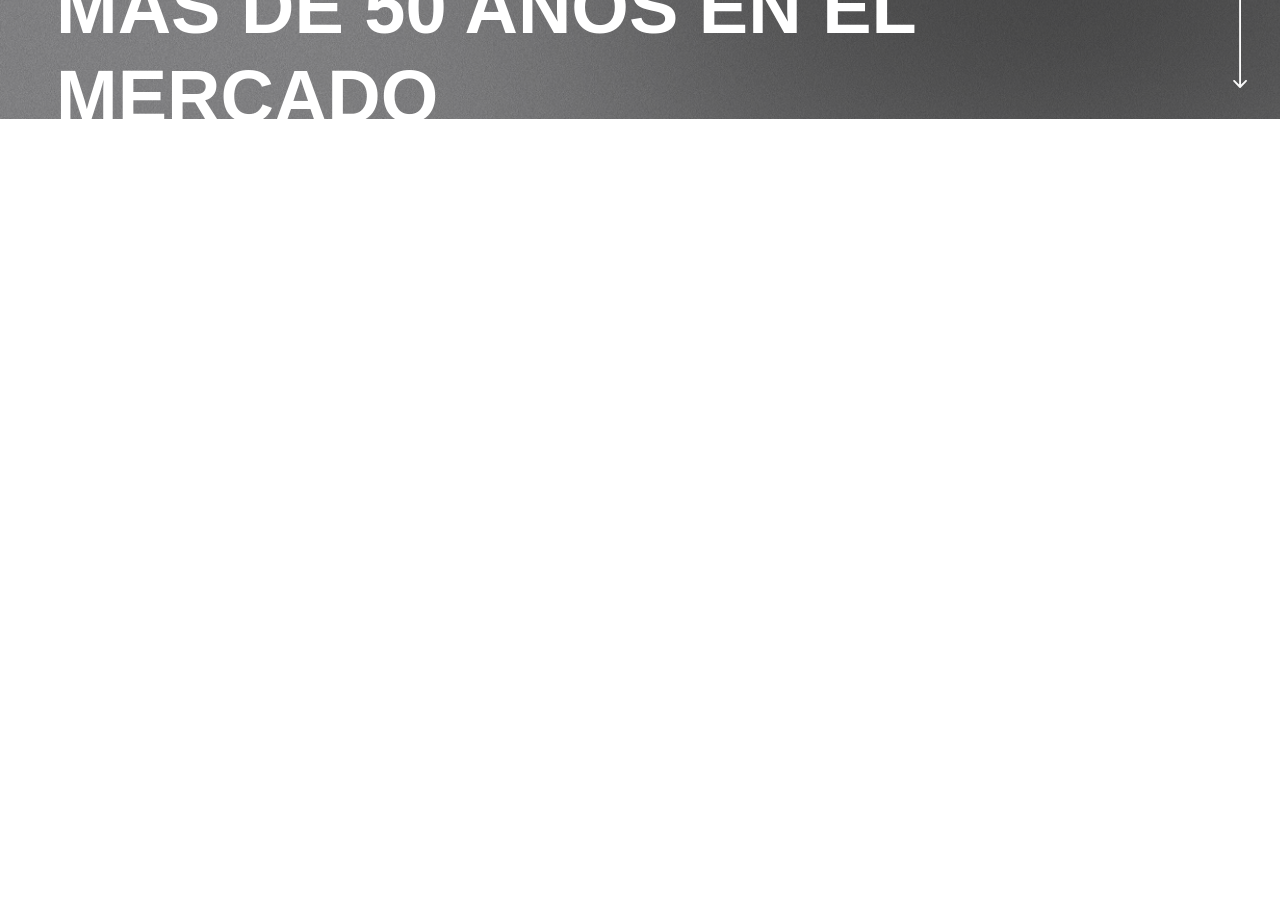
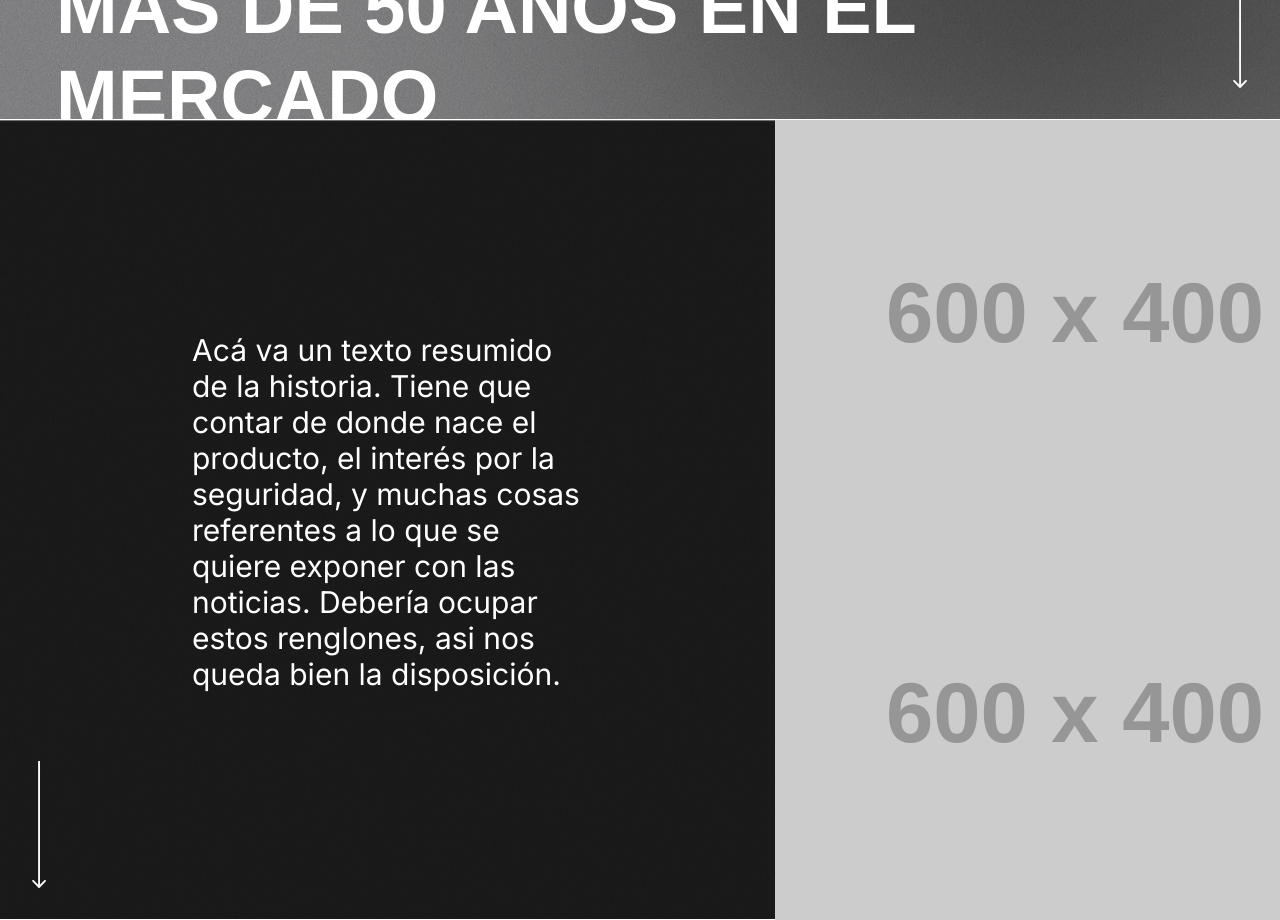
Before and after one commit to LPocay/titanio-svelte, a SvelteKit app: page /history in a window 1280 px wide. Shown: the part 680-1600 px from the top of the page. Before the commit the page ends 800 px from the top, so only its background shows below. Built offline with nearby package versions, Linux system fonts and the light colour scheme; a web font is replaced by a local one.

Commit message:
Adds Full history section

```diff
--- /dev/null
+++ b/src/lib/history/HistoryFull.svelte
@@ -0,0 +1,25 @@
+<script lang="ts">
+	import ScrollArrow from '../ScrollArrow.svelte';
+</script>
+
+<section
+	class="relative flex h-screen w-full flex-col bg-[url(/img/product-bg.png)] bg-cover px-8 pt-16 pb-8 font-inter text-white md:flex-row md:items-center md:justify-between md:bg-[url(/img/product-big-bg.png)] md:p-0"
+	id="producto"
+>
+	<ScrollArrow position="left" />
+	<div
+		class="md:flex md:w-full md:basis-[61%] md:flex-col md:items-start md:justify-center md:px-[15vw]"
+	>
+		<div class="mb-4">
+			<p class="text-xl md:text-3xl">
+				Acá va un texto resumido de la historia. Tiene que contar de donde nace el producto, el
+				interés por la seguridad, y muchas cosas referentes a lo que se quiere exponer con las
+				noticias. Debería ocupar estos renglones, asi nos queda bien la disposición.
+			</p>
+		</div>
+	</div>
+	<div
+		class="mx-auto mt-4 h-full w-full max-w-[230px] rounded-[120px] bg-[url(https://placehold.co/600x400)] bg-center md:hidden"
+	></div>
+	<div class="h-full basis-[40%] bg-[url(https://placehold.co/600x400)] max-sm:hidden"></div>
+</section>
--- a/src/routes/history/+page.svelte
+++ b/src/routes/history/+page.svelte
@@ -1,8 +1,10 @@
 <script lang="ts">
+	import HistoryFull from "$lib/history/HistoryFull.svelte";
 	import HistoryIntro from "$lib/history/HistoryIntro.svelte";
 
 </script>
 
 <main>
   <HistoryIntro />
+  <HistoryFull />
 </main>
```
